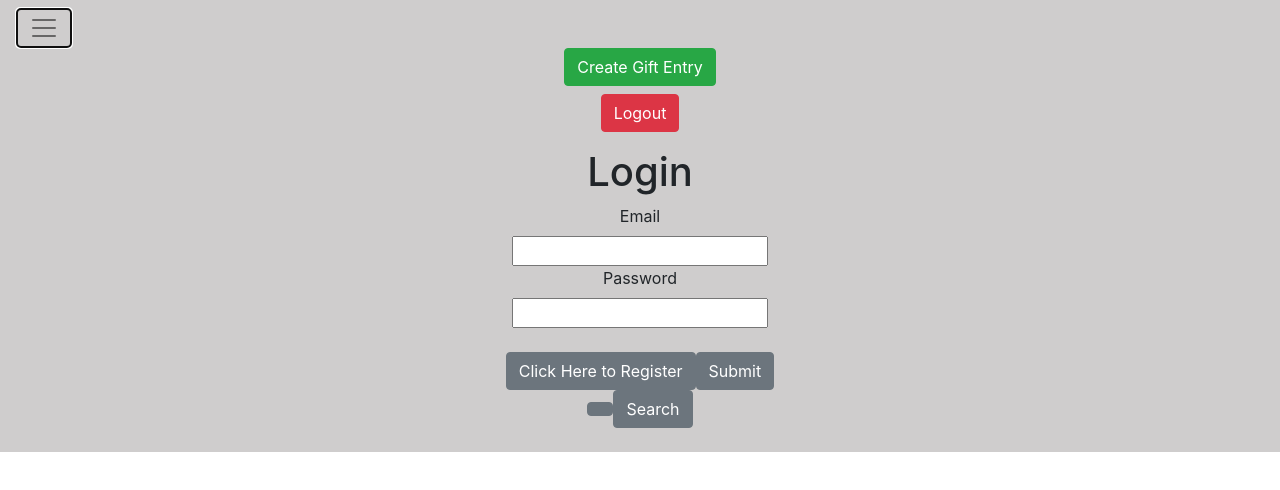
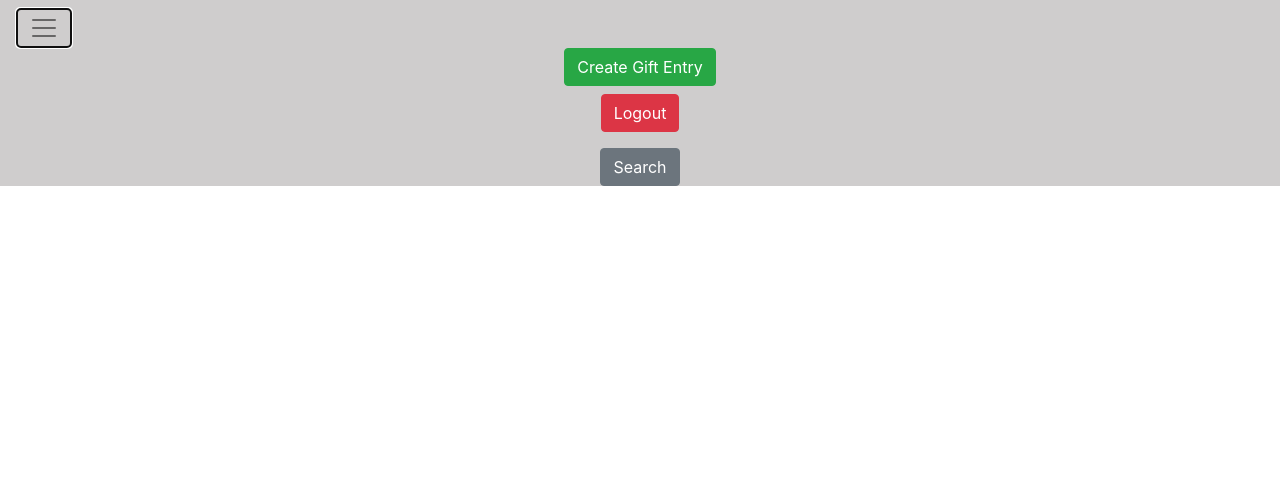
Before and after one commit to lanejm/red-badge, a React (Create React App) app: page / in a window 1280 px wide. Both pictures are taken after a click on the button 44 px from the left and 28 px from the top of the page. Shown: the top 490 px of the page. Built offline with nearby package versions, Linux system fonts and the light colour scheme; no server answers.

Commit message:
nav bar and logout

```diff
--- a/src/App.tsx
+++ b/src/App.tsx
@@ -1,11 +1,11 @@
-import React, { useState, useEffect } from 'react';
+import React from 'react';
 import './App.css';
 import Auth from './components/Auth/Auth';
 import NavFile from './components/Navbar/Navbar';
 import GiftsCreate from './components/Gifts/Create';
 // import GiftsList from './components/Gifts/List';
 import Search from './components/Gifts/Search';
-import { Switch, BrowserRouter as Router, Route } from 'react-router-dom';
+import { Switch, BrowserRouter as Router, Route, Redirect } from 'react-router-dom';
 import { Button } from 'reactstrap';
 import ItemsTable from './components/Gifts/Items';
 
@@ -97,7 +97,7 @@ class App extends React.Component<{}, State> {
   // }
 
   updateToken = (newToken: string, id: any) => {
-    this.setState({sessionToken: newToken, userId: id, isLoggedIn: true})
+    this.setState({ sessionToken: newToken, userId: id, isLoggedIn: true })
     localStorage.setItem('id', id)
     localStorage.setItem('token', newToken)
   }
@@ -114,9 +114,11 @@ class App extends React.Component<{}, State> {
     return (
       <div className='App' >
         <Router>
-          <NavFile clearToken={this.state.clearToken} />
-          {!this.state.isLoggedIn ? <Auth updateToken={this.updateToken} /> :
             <Switch>
+              <NavFile
+              clearToken={this.state.clearToken}
+              isLoggedIn={this.state.isLoggedIn}
+              />
               <Route path="/create">
                 <GiftsCreate
                   giftName={this.state.giftName}
@@ -130,10 +132,10 @@ class App extends React.Component<{}, State> {
                   sessionToken={this.state.sessionToken} />
               </Route>
               <Route path="/">
-
+              {this.state.isLoggedIn ? <Redirect to="/create" /> : <Auth updateToken={this.updateToken} /> }
               </Route>
-            </Switch>}
-            <Button onClick={()=>{this.setState({isLoggedIn: true})}}></Button>
+            </Switch>
+          {/* <Button onClick={() => { this.setState({ isLoggedIn: true }) }}>Test</Button> */}
           {this.state.isLoggedIn ?
             <ItemsTable
               isLoggedIn={this.state.isLoggedIn}
@@ -141,10 +143,10 @@ class App extends React.Component<{}, State> {
               owner={this.state.owner}
               sessionToken={this.state.sessionToken}
               userId={this.state.userId} />
-              : null
+            : null
           }
           <Button id='search' onClick={this.handleSearch}>Search</Button>
-          <Search />
+          {/* <Search /> */}
 
           <br />
           {/* <GiftsList userId={userId} fetchGifts={fetchGifts} gifts={gifts} /> */}
--- a/src/components/Auth/Auth.tsx
+++ b/src/components/Auth/Auth.tsx
@@ -1,30 +1,74 @@
 import React, { useState } from 'react'
+import { Redirect } from 'react-router-dom'
 import { Button } from 'reactstrap'
 
 //change to class component
-const Auth = (props: any) => {
 
-    const [firstName, setFirstName] = useState('')
-    const [lastName, setLastName] = useState('')
-    const [email, setEmail] = useState('')
-    const [password, setPassword] = useState('')
 
-    const [login, setLogin] = useState(true)
+interface AuthProp {
+    // firstName: string;
+    // lastName: string;
+    // email: string;
+    // password: string;
+    // login: boolean;
+    updateToken: (newToken: string, id: any) => void;
+    // e: any;
+}
 
-    const loginToggle = () => {
-        setLogin(!login)
+interface AuthState {
+    firstName: string;
+    lastName: string;
+    email: string;
+    password: string;
+    login: boolean;
+    sessionToken: string;
+    userId: string;
+    isLoggedIn: boolean;
+    clearToken: any;
+    updateToken: string;
+}
+
+class Auth extends React.Component<AuthProp, AuthState> {
+    constructor(props: AuthProp) {
+        super(props)
+        this.state = {
+            firstName: '',
+            lastName: '',
+            email: '',
+            password: '',
+            login: false,
+            sessionToken: '',
+            updateToken: '',
+            userId: 'userId',
+            isLoggedIn: false,
+            clearToken: () => {
+                this.setState({
+                    isLoggedIn: false
+                })
+            }
+        }
     }
 
-    const handleSubmit = (e: any) => {
+    loginToggle = () => {
+        this.setState({ login: !this.state.login })
+    }
+
+    updateToken = (newToken: any, id: any) => {
+        localStorage.setItem('id', id)
+        localStorage.setItem('token', newToken)
+        this.setState({ sessionToken: newToken, userId: id, isLoggedIn: true })
+    }
+
+    handleSubmit = (e: any) => {
         e.preventDefault()
-        const url = `http://localhost:8081/user/${login ? 'login' : 'register'}`
+        const url = `http://localhost:8081/user/${this.state.login ? 'login' : 'register'}`
         const body = {
-            firstName: firstName,
-            lastName: lastName,
-            email: email,
-            password: password
+            firstName: this.state.firstName,
+            lastName: this.state.lastName,
+            email: this.state.email,
+            password: this.state.password
         }
-        if (password.length > 8) {
+        if (this.state.password.length > 8) {
             fetch(url, {
                 method: 'POST',
                 headers: {
@@ -32,53 +76,140 @@ const Auth = (props: any) => {
                 },
                 body: JSON.stringify(body)
             }).then(r => r.json())
-                .then(rObj => props.updateToken(rObj.sessionToken, rObj.user.id))
+                .then(rObj => this.updateToken(rObj.sessionToken, rObj.user.id))
+                // this.setState({isLoggedIn:true})
         } else {
             window.alert("Password must be at least 8 characters")
         }
     }
 
 
-    const signupFields = () => {
-        if (login) {
+    signupFields = () => {
+        if (this.state.login) {
             return null
         } else {
             return (
                 <div>
                     <label htmlFor="firstName">First Name</label>
                     <br />
-                    <input id="firstName" value={firstName} onChange={e => setFirstName(e.target.value)} />
+                    <input id="firstName" value={this.state.firstName} onChange={e => this.setState({ firstName: e.target.value })} />
                     <br />
                     <label htmlFor="lastName">Last Name</label>
                     <br />
-                    <input id="lastName" value={lastName} onChange={e => setLastName(e.target.value)} />
+                    <input id="lastName" value={this.state.lastName} onChange={e => this.setState({ lastName: e.target.value })} />
                 </div>
             )
         }
     }
+    render() {
+        return (
+            <div>
+                <form>
+                    <h1>{this.state.login ? 'Login' : 'Register'}</h1>
+                    <label htmlFor="email">Email</label>
+                    <br />
+                    <input id="email" value={this.state.email} onChange={e => this.setState({ email: e.target.value })} />
+                    <br />
+                    <label htmlFor="password">Password</label>
+                    <br />
+                    <input type="password" id="password" value={this.state.password} onChange={e => this.setState({ password: e.target.value })} />
+                    <br />
+                    {this.signupFields()}
+                    <br />
+                    <Button type='button'
+                        onClick={this.loginToggle}
+                    >
+                        {this.state.login ? "Click Here to Register" : "Click Here to Login"}
+                    </Button>
+                    <Button onClick={(e: any) => this.handleSubmit(e)} type='submit'>Submit</Button>
 
-    return (
-        <form>
-            <h1>{login ? 'Login' : 'Register'}</h1>
-            <label htmlFor="email">Email</label>
-            <br />
-            <input id="email" value={email} onChange={e => setEmail(e.target.value)} />
-            <br />
-            <label htmlFor="password">Password</label>
-            <br />
-            <input type="password" id="password" value={password} onChange={e => setPassword(e.target.value)} />
-            <br />
-            {signupFields()}
-            <br />
-            <Button type='button' onClick={loginToggle}>
-                {login ? "Click Here to Register" : "Click Here to Login"}
-            </Button>
-            <Button onClick={handleSubmit} type='submit'>Submit</Button>
-        </form>
-    )
+
+                </form>
+            </div>
+        )
+    }
 }
 
-export default Auth
+export default Auth;
+
+
+// const Auth = (props: any) => {
+
+//     const [firstName, setFirstName] = useState('')
+//     const [lastName, setLastName] = useState('')
+//     const [email, setEmail] = useState('')
+//     const [password, setPassword] = useState('')
+
+//     const [login, setLogin] = useState(true)
+
+//     const loginToggle = () => {
+//         setLogin(!login)
+//     }
+
+//     const handleSubmit = (e: any) => {
+//         e.preventDefault()
+//         const url = `http://localhost:8081/user/${login ? 'login' : 'register'}`
+//         const body = {
+//             firstName: firstName,
+//             lastName: lastName,
+//             email: email,
+//             password: password
+//         }
+//         if (password.length > 8) {
+//             fetch(url, {
+//                 method: 'POST',
+//                 headers: {
+//                     'Content-Type': 'application/json'
+//                 },
+//                 body: JSON.stringify(body)
+//             }).then(r => r.json())
+//                 .then(rObj => props.updateToken(rObj.sessionToken, rObj.user.id))
+//         } else {
+//             window.alert("Password must be at least 8 characters")
+//         }
+//     }
+
+
+//     const signupFields = () => {
+//         if (login) {
+//             return null
+//         } else {
+//             return (
+//                 <div>
+//                     <label htmlFor="firstName">First Name</label>
+//                     <br />
+//                     <input id="firstName" value={firstName} onChange={e => setFirstName(e.target.value)} />
+//                     <br />
+//                     <label htmlFor="lastName">Last Name</label>
+//                     <br />
+//                     <input id="lastName" value={lastName} onChange={e => setLastName(e.target.value)} />
+//                 </div>
+//             )
+//         }
+//     }
+
+//     return (
+//         <form>
+//             <h1>{login ? 'Login' : 'Register'}</h1>
+//             <label htmlFor="email">Email</label>
+//             <br />
+//             <input id="email" value={email} onChange={e => setEmail(e.target.value)} />
+//             <br />
+//             <label htmlFor="password">Password</label>
+//             <br />
+//             <input type="password" id="password" value={password} onChange={e => setPassword(e.target.value)} />
+//             <br />
+//             {signupFields()}
+//             <br />
+//             <Button type='button' onClick={loginToggle}>
+//                 {login ? "Click Here to Register" : "Click Here to Login"}
+//             </Button>
+//             <Button onClick={handleSubmit} type='submit'>Submit</Button>
+//         </form>
+//     )
+// }
+
+// export default Auth
 
 //reactstrap form?
 
--- a/src/components/Gifts/items.css
+++ b/src/components/Gifts/items.css
@@ -11,7 +11,7 @@
 }
 
 .card-column {
-    margin-left: 5em;
+    margin-left: 3em;
 }
 
 h2::first-letter{
```
Also changed, not shown: src/components/Navbar/Logout/Logout.tsx (+45 -8 lines), src/components/Navbar/Navbar.tsx (+65 -12 lines), src/components/Gifts/Search.tsx (indentation only), 1 other file (tests, documents, lock files or other folders).
